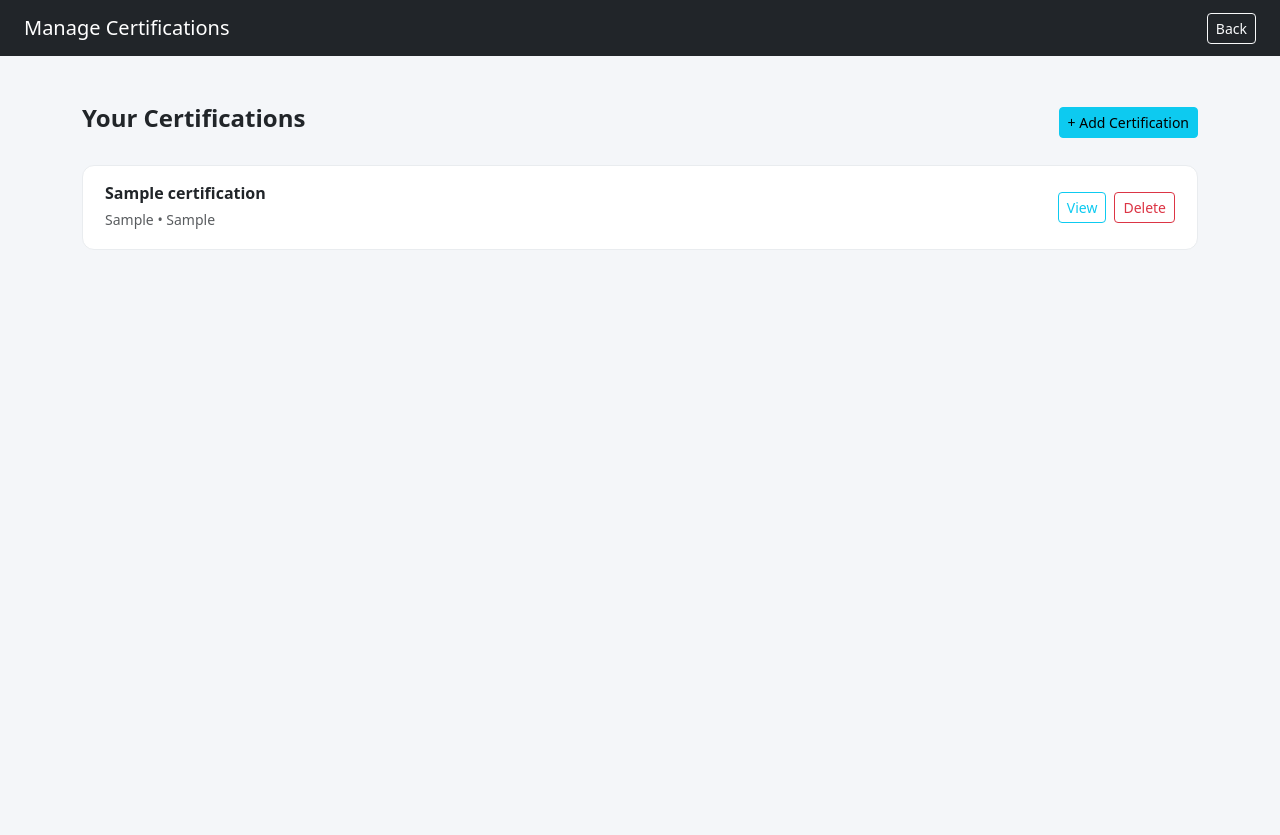
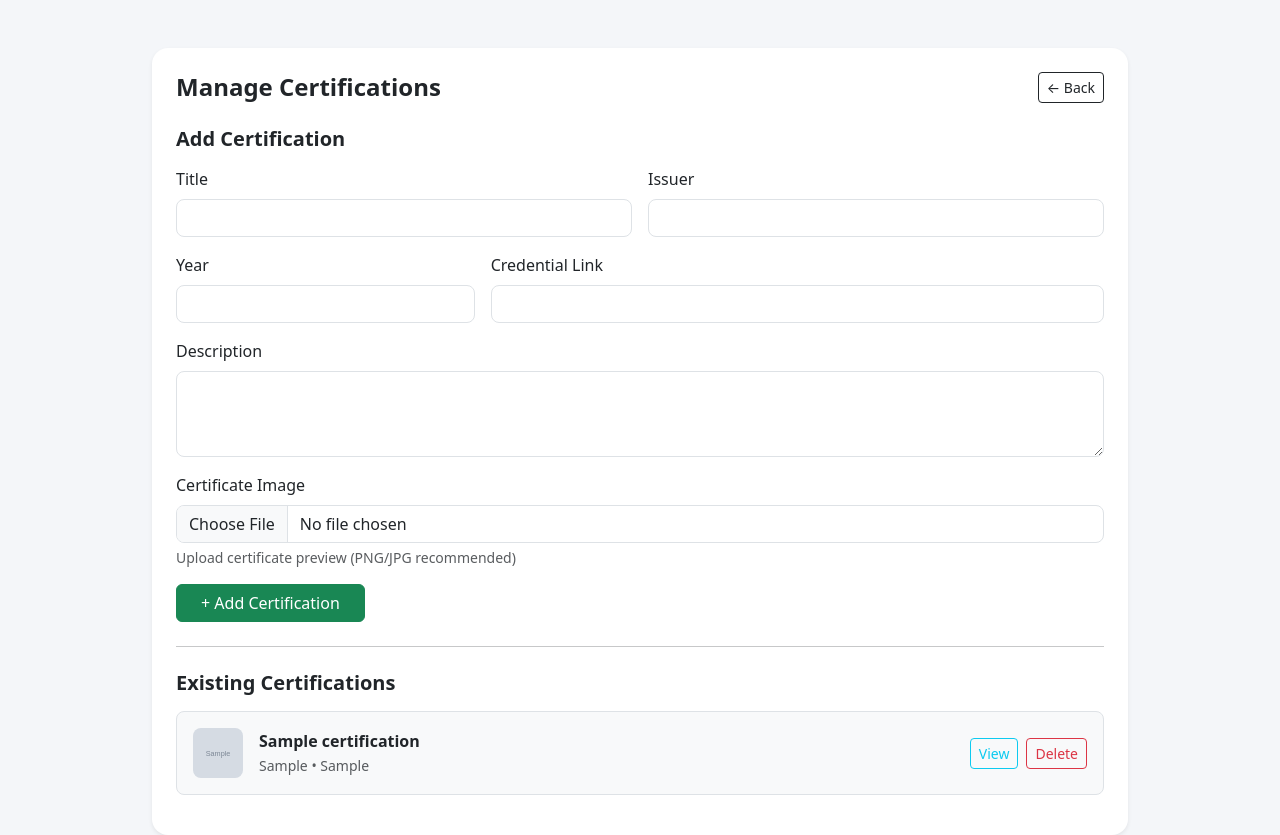
Before and after one commit to Omkar2629/Portfolio, a Django app: page /dashboard/certifications/ in a window 1280 px wide. Before the commit the page ends 229 px from the top, so only its background shows below. Run offline with Django 5.2, Linux system fonts and the light colour scheme; a user stored in the database is signed in; tables that the repository leaves empty hold one stand-in row (values such as "Sample post"); grey boxes marked "Sample" are stand-in pictures.

Commit message:
Template changes

```diff
--- a/portfolio/main/forms.py
+++ b/portfolio/main/forms.py
@@ -28,4 +28,22 @@ class EducationForm(forms.ModelForm):
 class CertificationForm(forms.ModelForm):
     class Meta:
         model = Certification
-        fields = ['title', 'issuer', 'year', 'credential_link']
+        fields = [
+            'title',
+            'issuer',
+            'year',
+            'credential_link',
+            'description',
+            'image',
+        ]
+        widgets = {
+            'title': forms.TextInput(attrs={'class': 'form-control'}),
+            'issuer': forms.TextInput(attrs={'class': 'form-control'}),
+            'year': forms.NumberInput(attrs={'class': 'form-control'}),
+            'credential_link': forms.URLInput(attrs={'class': 'form-control'}),
+            'description': forms.Textarea(attrs={
+                'class': 'form-control',
+                'rows': 3
+            }),
+            'image': forms.ClearableFileInput(attrs={'class': 'form-control'}),
+        }
--- a/portfolio/main/templates/manage_certifications.html
+++ b/portfolio/main/templates/manage_certifications.html
@@ -3,59 +3,110 @@
 <head>
     <title>Manage Certifications</title>
     <link href="https://cdn.jsdelivr.net/npm/bootstrap@5.3.2/dist/css/bootstrap.min.css" rel="stylesheet">
+</head>
+
+<body style="background:#f4f6f9;">
 <style>
-        body {
-            background-color: #f4f6f9;
+    .card {
+    border-radius: 14px;
 }
 
-        .cert-card {
-            background: white;
-            padding: 18px 22px;
-            border-radius: 12px;
-            border: 1px solid #e9ecef;
-            transition: all 0.2s ease;
+.form-control {
+    border-radius: 8px;
 }
 
-        .cert-card:hover {
-            box-shadow: 0 8px 18px rgba(0,0,0,0.08);
-            transform: translateY(-3px);
+.btn-success {
+    font-weight: 500;
 }
 </style>
-</head>
-<body>
+<div class="container mt-5" style="max-width:1000px;">
 
-<nav class="navbar navbar-dark bg-dark px-4">
-    <span class="navbar-brand">Manage Certifications</span>
-    <div>
-        <a href="{% url 'dashboard' %}" class="btn btn-outline-light btn-sm">
-            Back
-        </a>
-    </div>
-</nav>
+    <div class="card shadow-sm border-0 rounded-4">
+        <div class="card-body p-4">
 
-<div class="container mt-5">
-
+            <!-- 🔹 Header -->
             <div class="d-flex justify-content-between align-items-center mb-4">
-        <h4 class="fw-semibold">Your Certifications</h4>
-
-        <a href="/admin/main/certification/add/"
-           class="btn btn-info btn-sm">
-           + Add Certification
+                <h4 class="fw-semibold mb-0">Manage Certifications</h4>
+                <a href="{% url 'dashboard' %}" class="btn btn-outline-dark btn-sm">
+                    ← Back
                 </a>
             </div>
 
+            <!-- 🔥 ADD CERTIFICATION FORM -->
+            <h5 class="fw-semibold mb-3">Add Certification</h5>
+
+<form method="POST" enctype="multipart/form-data" class="mb-4">
+    {% csrf_token %}
+
+    <div class="row g-3">
+
+        <div class="col-md-6">
+            <label class="form-label fw-medium">Title</label>
+            {{ form.title }}
+        </div>
+
+        <div class="col-md-6">
+            <label class="form-label fw-medium">Issuer</label>
+            {{ form.issuer }}
+        </div>
+
+        <div class="col-md-4">
+            <label class="form-label fw-medium">Year</label>
+            {{ form.year }}
+        </div>
+
+        <div class="col-md-8">
+            <label class="form-label fw-medium">Credential Link</label>
+            {{ form.credential_link }}
+        </div>
+
+        <div class="col-12">
+            <label class="form-label fw-medium">Description</label>
+            {{ form.description }}
+        </div>
+
+        <div class="col-12">
+            <label class="form-label fw-medium">Certificate Image</label>
+            {{ form.image }}
+            <div class="form-text">
+                Upload certificate preview (PNG/JPG recommended)
+            </div>
+        </div>
+
+    </div>
+
+    <div class="mt-3">
+        <button type="submit" class="btn btn-success px-4">
+            + Add Certification
+        </button>
+    </div>
+</form>
+
+            <hr class="my-4">
+
+            <!-- 🔹 Existing Certifications -->
+            <h5 class="fw-semibold mb-3">Existing Certifications</h5>
+
             {% if certifications %}
                 {% for cert in certifications %}
-        <div class="cert-card mb-3">
-            <div class="d-flex justify-content-between align-items-center">
+                <div class="border rounded-3 p-3 mb-3 bg-light">
+
+                    <div class="d-flex justify-content-between align-items-center flex-wrap gap-3">
+
+                        <div class="d-flex align-items-center gap-3">
+
+                            {% if cert.image %}
+                                <img src="{{ cert.image.url }}"
+                                     style="width:50px;height:50px;object-fit:cover;border-radius:8px;">
+                            {% endif %}
 
                             <div>
-                    <h6 class="mb-1 fw-semibold">
-                        {{ cert.title }}
-                    </h6>
+                                <strong>{{ cert.title }}</strong><br>
                                 <small class="text-muted">
                                     {{ cert.issuer }} • {{ cert.year }}
                                 </small>
+                            </div>
+
                         </div>
 
                         <div class="d-flex gap-2">
@@ -69,7 +120,7 @@
                             {% endif %}
 
                             <a href="{% url 'delete_certification' cert.id %}"
-                       onclick="return confirm('Are you sure you want to delete this certification?');"
+                               onclick="return confirm('Delete this certification?');"
                                class="btn btn-outline-danger btn-sm">
                                 Delete
                             </a>
@@ -77,13 +128,15 @@
                         </div>
 
                     </div>
+
                 </div>
                 {% endfor %}
             {% else %}
-        <div class="text-center text-muted mt-5">
-            No certifications added yet.
+                <p class="text-muted">No certifications added yet.</p>
+            {% endif %}
+
         </div>
-    {% endif %}
+    </div>
 
 </div>
 
--- a/portfolio/main/views.py
+++ b/portfolio/main/views.py
@@ -269,9 +269,20 @@ from django.contrib.auth.decorators import login_required
 
 @login_required
 def manage_certifications(request):
-    certifications = Certification.objects.all().order_by('-year')
+    certifications = Certification.objects.order_by('-year')
+
+    if request.method == 'POST':
+        form = CertificationForm(request.POST, request.FILES)
+        if form.is_valid():
+            form.save()
+            messages.success(request, "Certification added successfully.")
+            return redirect('manage_certifications')
+    else:
+        form = CertificationForm()
+
     return render(request, 'manage_certifications.html', {
-        'certifications': certifications
+        'certifications': certifications,
+        'form': form,
     })
 
 
@@ -280,6 +291,10 @@ def delete_certification(request, cert_id):
     cert = get_object_or_404(Certification, id=cert_id)
     cert.delete()
     return redirect('manage_certifications')
+
+from .forms import CertificationForm
+from django.contrib import messages
+
 
 template_map = {
     "classic": "cv_templates/template_classic.html",
```
Lines whose indentation alone changed are shown as unchanged.
